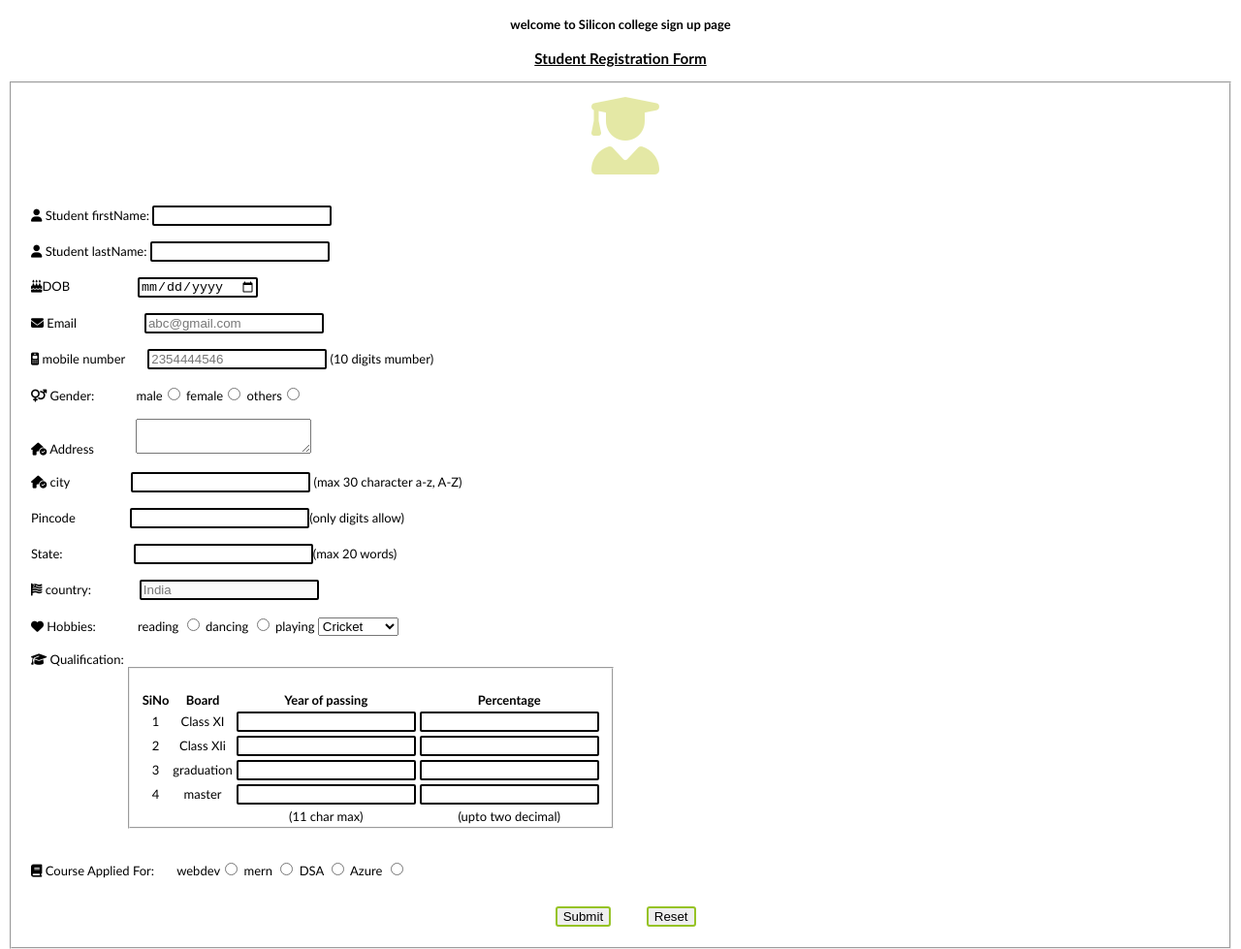
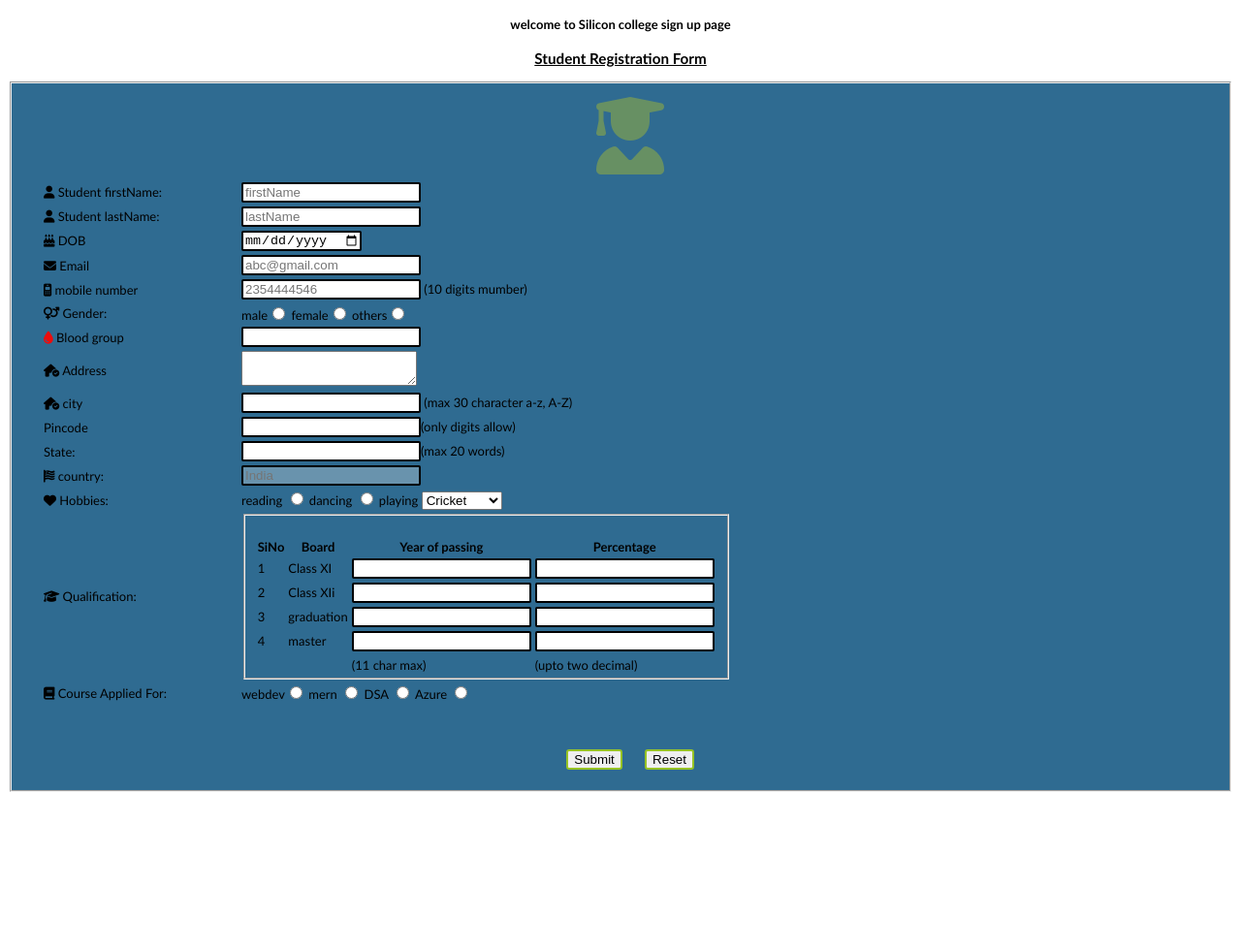
Before and after one commit to nchandan206/web, a plain HTML site: page assignment/signup.html in a window 1280 px wide. Shown: the whole page at 97% size. After the commit the page ends 847 px from the top, so only its background shows below. Drawn offline with Linux system fonts and the light colour scheme.

Commit message:
version 5

```diff
--- a/assignment/signup.html
+++ b/assignment/signup.html
@@ -23,34 +23,35 @@
             text-align: center;
             font-size: 40px;
             color: rgb(188, 200, 32);
+            background-color: aqua;
+            height: 0px;
         }
         address{
             margin:auto
         }
         body{
-            font-size: small;
+            font-size:small;
             font-family: 'Gill Sans', 'Gill Sans MT', Calibri, 'Trebuchet MS', sans-serif;
+
         }
         .fieldset1{
             padding-top: 30px;
-            padding-left:20px;
+            padding-left:30px;
             margin-bottom: 30px;
+            background-color: rgb(47, 107, 145);
 
         }
         .fieldset2{
-            margin-left: 100px;
             padding-bottom: 0%;
-            width: 300px;
 
         }
-        th{
-            width: 100px;
-            text-align: center;
-
+        .table{
+            border: 1px;
+            margin-top: 5px;
         }
         td{
-            width: 100px;
-            text-align: center;
+            width: 200px;
+            height: 20px;
         }
         a{
             text-decoration: none;
@@ -77,36 +78,62 @@
     <fieldset class="fieldset1">
         <div class="div1">
             <i class="fa-solid fa-user-graduate fa-beat-fade fa-2xl"></i>
-        </div><br><br><br>
+        </div>
         <form action="./signupsuccess.html">
 
-        <i class="fa-solid fa-user fa-xm"></i> Student firstName: <input type=" text" required>
-        <br><br>
-        <i class="fa-solid fa-user fa-xm"></i>  Student  lastName: <input type=" text">
-        <br><br>
-        <i class="fa-solid fa-cake-candles fa-xm"></i>DOB &#160 &#160 &#160 &#160 &#160 &#160 &#160  &#160 &#160 &#160 <input type="date">
-        <br><br>
-        <i class="fa-solid fa-envelope fa-xm"></i> Email &#160 &#160 &#160 &#160 &#160 &#160 &#160 &#160 &#160 &#160 <input type="email" placeholder="abc@gmail.com">
-        <br><br>
-        <i class="fa-solid fa-mobile-retro fa-xm"></i> mobile number &#160 &#160 &#160 <input type="number" placeholder="2354444546"> (10 digits mumber)
-        <br><br>
-        <i class="fa-solid fa-venus-mars fa-xm"></i> Gender:  &#160 &#160 &#160 &#160 &#160 &#160 male<input type="radio" name="my gender"> female<input type="radio" name="my gender" >
-        others<input type="radio" name="my gender">
-        <br><br>
-        <i class="fa-solid fa-house-circle-check fa-xm"></i><span> Address  &#160 &#160 &#160 &#160 &#160 &#160 <textarea ></textarea></span>
-        <br><br>
-        <i class="fa-solid fa-house-circle-check fa-xm"></i> city   &#160 &#160 &#160 &#160 &#160 &#160 &#160 &#160 &#160 <input type="text" name="" id=""> (max 30 character a-z, A-Z)
-        <br><br>
-        Pincode   &#160 &#160 &#160 &#160 &#160 &#160 &#160 &#160 <input type="number" name="" id="">(only digits allow)
-        <br><br>
-        State: &#160 &#160 &#160 &#160 &#160 &#160 &#160 &#160 &#160 &#160 &#160<input type="text" name="" id="">(max 20 words)
-        <br><br>
-        <i class="fa-solid fa-flag-usa fa-xm"></i>  country:  &#160 &#160 &#160 &#160 &#160 &#160 &#160 <input type="text" disabled placeholder="India">
-        <br><br>
-        <i class="fa-solid fa-heart fa-xm"></i> Hobbies:  &#160 &#160 &#160 &#160 &#160 &#160 reading <input type="radio"> dancing <input type="radio"> playing <select><option value="text">Cricket</option> <option value="text">volleyball</option> <option value="text">basketball</option></select>
-        <br><br>
-        <i class="fa-solid fa-graduation-cap fa-xm"></i> Qualification:
-        <br>
+        <table  class="table">
+        <tr>
+            <td>
+    <i class="fa-solid fa-user fa-xm"></i> Student firstName: </td><td><input type=" text" required placeholder="firstName"></td></tr>
+
+        <tr>
+            <td>
+        <i class="fa-solid fa-user fa-xm"></i> Student  lastName:</td> <td> <input type=" text" placeholder="lastName"></td>
+        <tr>
+            <td>
+        <i class="fa-solid fa-cake-candles fa-xm"></i> DOB </td><td><input type="date"></td></tr>
+
+        <tr>
+            <td>
+        <i class="fa-solid fa-envelope fa-xm"></i> Email </td><td><input type="email" placeholder="abc@gmail.com"></td></tr>
+
+        <tr>
+            <td>
+        <i class="fa-solid fa-mobile-retro fa-xm"></i> mobile number  </td><td><input type="number" placeholder="2354444546"> (10 digits mumber)</td></tr>
+
+        <tr>
+            <td>
+        <i class="fa-solid fa-venus-mars fa-xm"></i> Gender:</td><td> male<input type="radio" name="my gender"> female<input type="radio" name="my gender" >
+        others<input type="radio" name="my gender"></td></tr>
+        <tr>
+            <td><i class="fa-solid fa-droplet fa-bounce fa-xm" style="color: #ed0c0c;"></i> Blood group</td> <td><input type="text"></td>
+        </tr>
+        <tr>
+            <td>
+        <i class="fa-solid fa-house-circle-check fa-xm"></i><span> Address </td><td><textarea ></textarea></span></td></tr>
+
+        <tr>
+            <td>
+        <i class="fa-solid fa-house-circle-check fa-xm"></i> city </td><td><input type="text" name="" id=""> (max 30 character a-z, A-Z)</td></tr>
+
+        <tr>
+            <td>
+        Pincode  </td><td><input type="number" name="" id="">(only digits allow)</td></tr>
+
+        <tr>
+            <td>
+        State:</td><td><input type="text" name="" id="">(max 20 words)</td></tr>
+        <br><br><br><br>
+        <tr>
+            <td>
+        <i class="fa-solid fa-flag-usa fa-xm"></i>  country:</td><td><input type="text" disabled placeholder="India"></td></tr>
+
+        <tr>
+            <td>
+        <i class="fa-solid fa-heart fa-xm"></i> Hobbies:</td><td> reading <input type="radio"> dancing <input type="radio"> playing <select><option value="text">Cricket</option> <option value="text">volleyball</option> <option value="text">basketball</option></select></td></tr>
+        <tr>
+            <td> <i class="fa-solid fa-graduation-cap fa-xm"></i> Qualification:</td><td>
+
                 <fieldset class="fieldset2">
                     <table>
                         <tr>
@@ -151,13 +178,19 @@
                     </table>
 
                 </fieldset>
+        </td>
+        </tr>
+        <tr>
+            <td>
+        <i class="fa-solid fa-book fa-xm"></i> Course Applied For:</td><td>webdev<input type="radio" name="course"> mern <input type="radio" name="course"> DSA <input type="radio" name="course"> Azure <input type="radio" name="course"></td></tr>
+        </table>
         <br><br>
-        <i class="fa-solid fa-book fa-xm"></i> Course Applied For:  &#160 &#160 &#160 webdev<input type="radio" name="course"> mern <input type="radio" name="course"> DSA <input type="radio" name="course"> Azure <input type="radio" name="course">
-        <br><br>
+
        <p>
         <!-- <button type="submit"> <a href="./signupsuccess.html ">submit</a>  </button> -->
       <input type="submit" class="button">
-        &#160 &#160 &#160 &#160 &#160
+      &#160 &#160 &#160
+
         <button type="reset" class="button">Reset</button>
         </p>
         </form>
```
Also changed, not shown: assignment/acessfile.html (+3 -0 lines), assignment/signup1.html (added, +168 -0 lines). Lines whose indentation alone changed are shown as unchanged.
